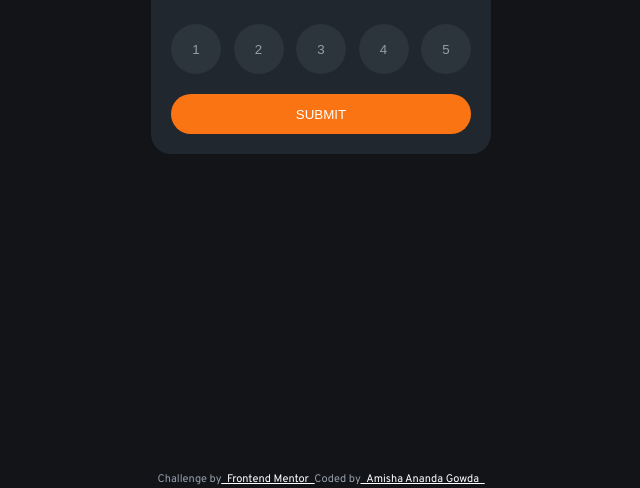
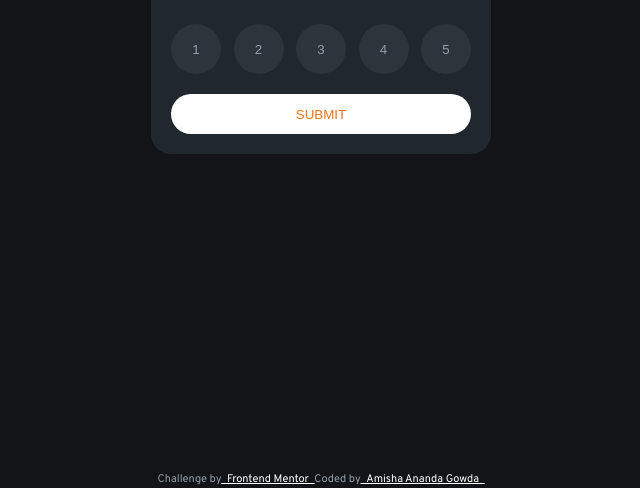
Before and after one commit to Amisha-Ananda-Gowda/Interactive-rating-component, a plain HTML site: page index.html in a window 1280 px wide. In both pictures the pointer is over the input "SUBMIT". Shown: the part 312-800 px from the top of the page, without its empty margins (319-959 px from the left). Drawn offline with Linux system fonts and the light colour scheme.

Commit message:
initial commit

```diff
--- a/style.css
+++ b/style.css
@@ -48,7 +48,7 @@ input.submit{
     height:40px ;
 }
 
-input.submit:focus{
+input.submit:hover{
     color:var(--orange);
     background-color:var(--white) ;
     border-radius: 30px;
```
Also changed, not shown: index.html (+1 -12 lines).
